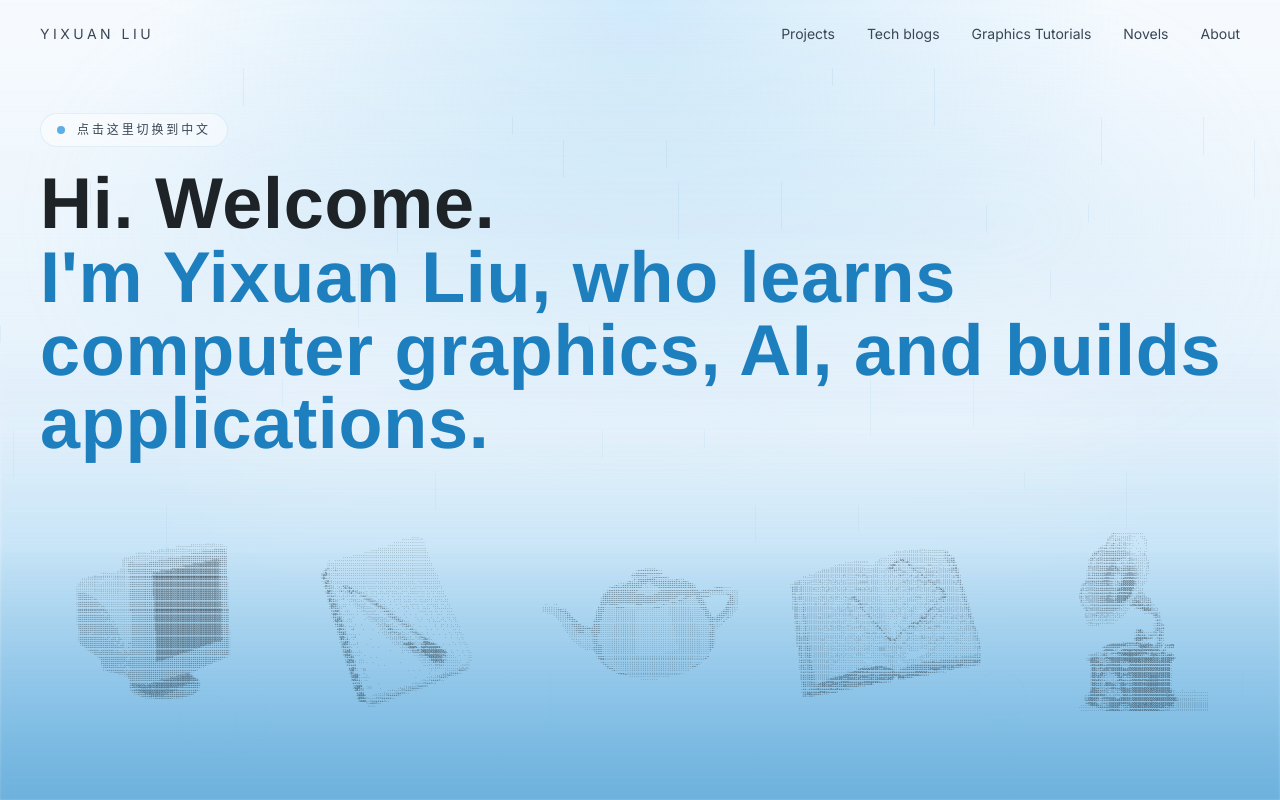
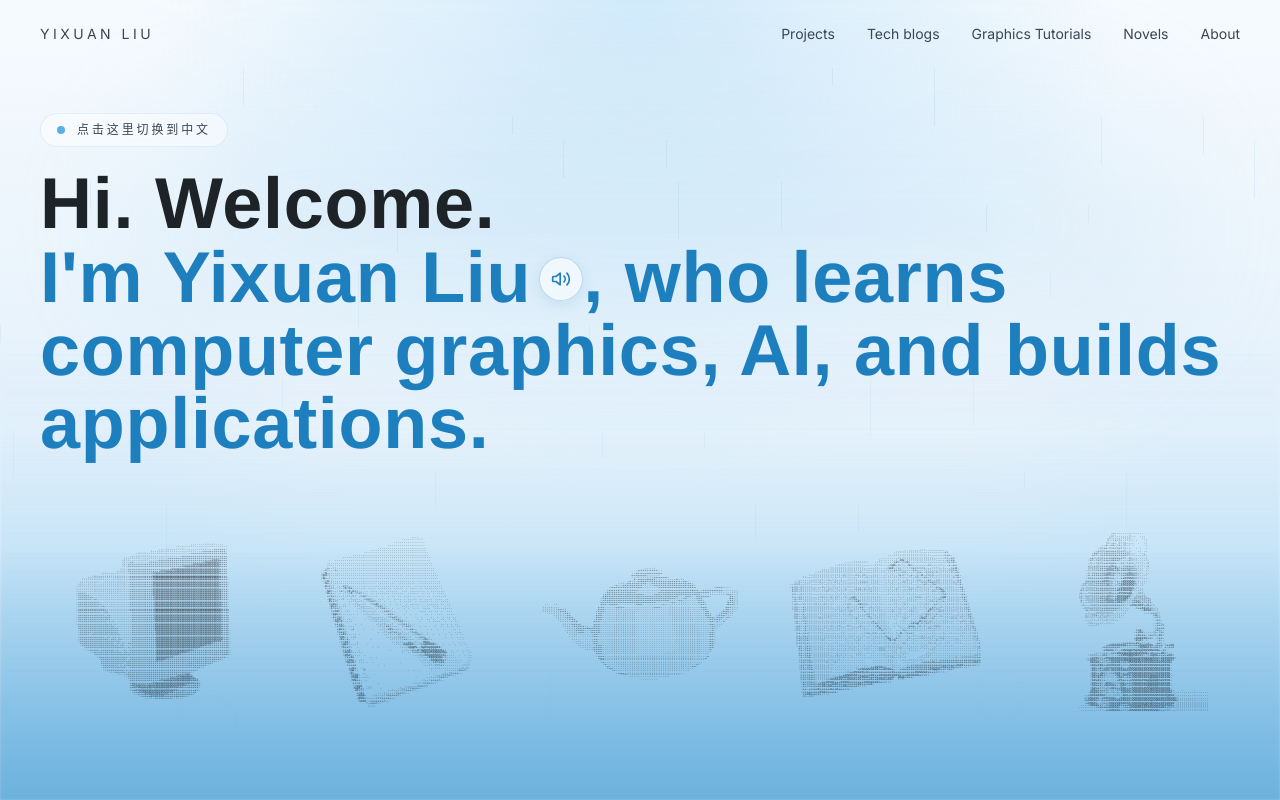
Before and after one commit to Ahhhh2016/yixuan-liu, a React (Vite) app in the folder blog-app/: page / in a window 1280 px wide. Built offline with nearby package versions, Linux system fonts and the light colour scheme.

Commit message:
name pronounce

```diff
--- a/blog-app/src/RainyMountainPortfolio.jsx
+++ b/blog-app/src/RainyMountainPortfolio.jsx
@@ -549,6 +549,43 @@ function CommentsSection({ contentType, slug }) {
 }
 
 function HomePage() {
+  const [isPlayingName, setIsPlayingName] = useState(false);
+
+  const playNamePronunciation = () => {
+    if (isPlayingName) return;
+    setIsPlayingName(true);
+
+    const fallbackToSpeech = () => {
+      if (typeof window === 'undefined' || !('speechSynthesis' in window)) {
+        setIsPlayingName(false);
+        return;
+      }
+      try {
+        window.speechSynthesis.cancel();
+        const utter = new SpeechSynthesisUtterance('Yixuan Liu');
+        utter.lang = 'zh-CN';
+        utter.rate = 0.95;
+        utter.onend = () => setIsPlayingName(false);
+        utter.onerror = () => setIsPlayingName(false);
+        window.speechSynthesis.speak(utter);
+      } catch {
+        setIsPlayingName(false);
+      }
+    };
+
+    try {
+      const audio = new Audio('/name.m4a');
+      audio.onended = () => setIsPlayingName(false);
+      audio.onerror = () => fallbackToSpeech();
+      const playPromise = audio.play();
+      if (playPromise && typeof playPromise.then === 'function') {
+        playPromise.catch(() => fallbackToSpeech());
+      }
+    } catch {
+      fallbackToSpeech();
+    }
+  };
+
   return (
     <section className="mx-auto flex min-h-[88vh] w-full max-w-7xl flex-col justify-center px-6 py-8 md:px-10 md:py-10">
       <div>
@@ -558,7 +595,32 @@ function HomePage() {
         </div>
         <h1 className="w-full max-w-none text-5xl font-extrabold leading-[1.02] tracking-[-0.04em] text-[#1E2328] md:text-7xl">
           Hi. Welcome.
-          <span className="block text-[#1E7FBF]">I'm Yixuan Liu, who learns computer graphics, AI, and builds applications.</span>
+          <span className="block text-[#1E7FBF]">
+            I'm Yixuan Liu
+            <button
+              type="button"
+              onClick={playNamePronunciation}
+              aria-label="播放 Yixuan Liu 的发音"
+              title="点击听名字发音"
+              className={`ml-2 inline-flex h-9 w-9 -translate-y-1 items-center justify-center rounded-full border border-[#1E7FBF]/25 bg-white/60 align-middle text-[#1E7FBF] shadow-[0_4px_14px_rgba(30,127,191,0.12)] backdrop-blur-sm transition hover:bg-white/85 hover:text-[#0f5f96] focus-visible:outline-none focus-visible:ring-2 focus-visible:ring-[#1E7FBF]/45 md:h-11 md:w-11 ${isPlayingName ? 'animate-pulse' : ''}`}
+            >
+              <svg
+                viewBox="0 0 24 24"
+                fill="none"
+                stroke="currentColor"
+                strokeWidth="2"
+                strokeLinecap="round"
+                strokeLinejoin="round"
+                className="h-4 w-4 md:h-5 md:w-5"
+                aria-hidden="true"
+              >
+                <path d="M11 5L6 9H3a1 1 0 0 0-1 1v4a1 1 0 0 0 1 1h3l5 4V5z" />
+                <path d="M15.54 8.46a5 5 0 0 1 0 7.07" />
+                <path d="M19.07 4.93a10 10 0 0 1 0 14.14" />
+              </svg>
+            </button>
+            , who learns computer graphics, AI, and builds applications.
+          </span>
         </h1>
       </div>
 
```
Also changed, not shown: 1 other file (tests, documents, lock files or other folders).
